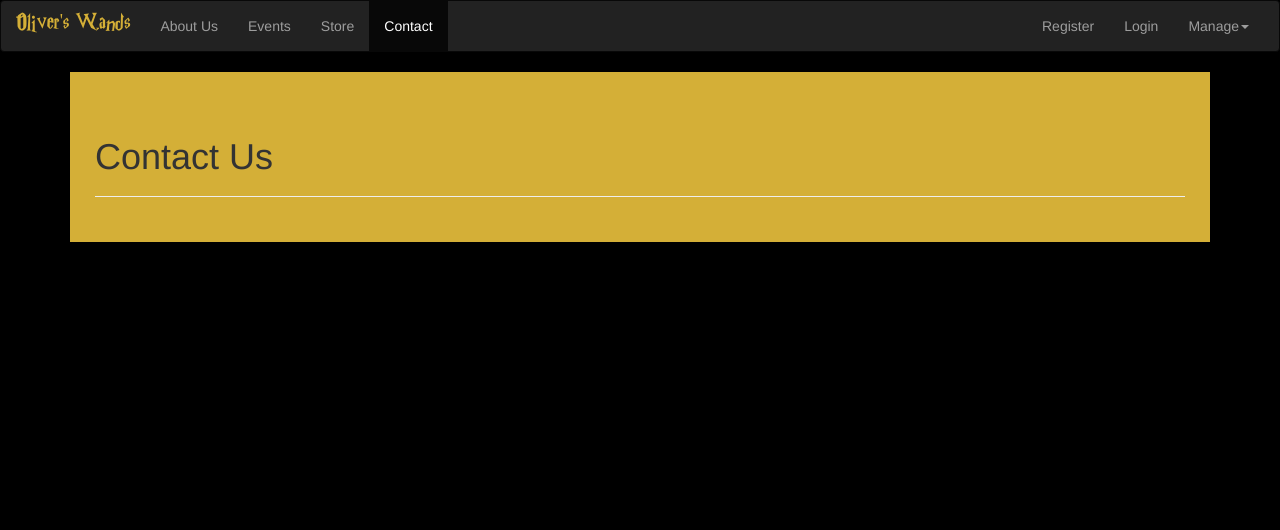
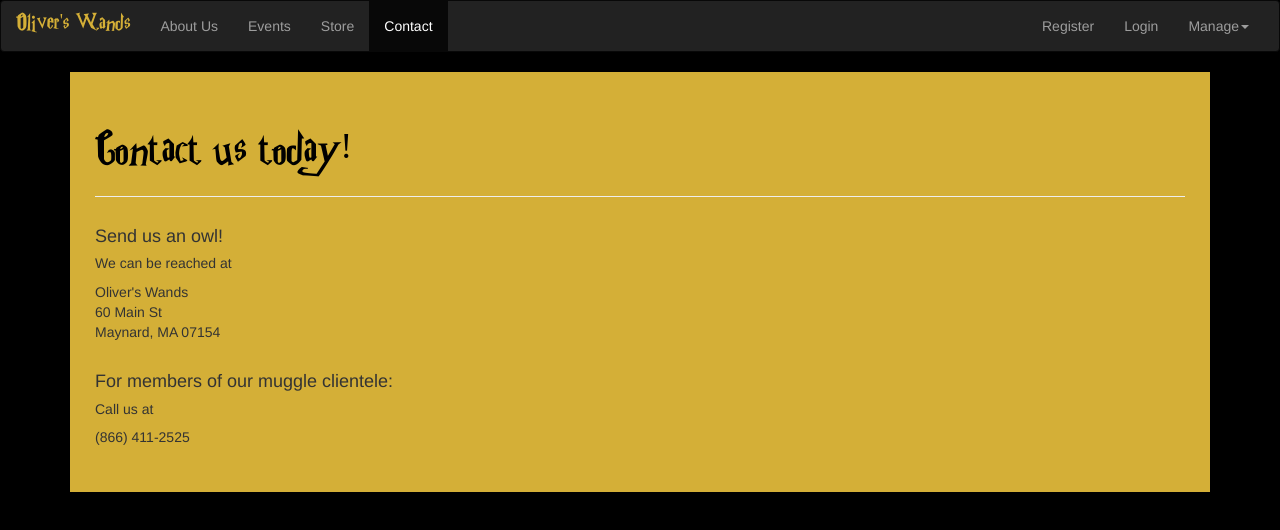
Before and after one commit to nebeinstein/store-website, an Angular app: page /contact in a window 1280 px wide. Shown: the top 530 px of the page. Built offline with nearby package versions, Linux system fonts and the light colour scheme.

Commit message:
contact page made

```diff
--- a/src/app/contact/contact.component.css
+++ b/src/app/contact/contact.component.css
@@ -0,0 +1,5 @@
+.hpfont {
+    font-family: 'Harry-Potter';
+    /*font-size: 36px; */
+    color: black;
+}
--- a/src/app/contact/contact.component.html
+++ b/src/app/contact/contact.component.html
@@ -1,7 +1,25 @@
 <div class="row">
     <div class="col-md-12">
         <div class="page-header">
-            <h1>Contact Us</h1>
+            <h1 class="hpfont">Contact us today!</h1>
         </div>
     </div>
 </div>
+<div class="row">
+    <div class="col-md-12">
+        <h4>Send us an owl!</h4>
+        <h5>We can be reached at</h5>
+        <address>
+            Oliver's Wands<br>
+            60 Main St<br>
+            Maynard, MA 07154
+        </address>
+    </div>
+</div>
+<div class="row">
+    <div class="col-md-12">
+        <h4>For members of our muggle clientele:</h4>
+        <h5>Call us at</h5>
+        <address>(866) 411-2525</address>
+    </div>
+</div>
--- a/src/app/core/home/home.component.css
+++ b/src/app/core/home/home.component.css
@@ -10,13 +10,12 @@
 
 .hpfont {
     font-family: 'Harry-Potter';
-    /*color: #D4AF37;*/
-    color: black;
 }
 
 .centered {
     text-align: center;
     /*color: #D4AF37;*/
+    color: black;
 }
 
 .bigHeader {
```
